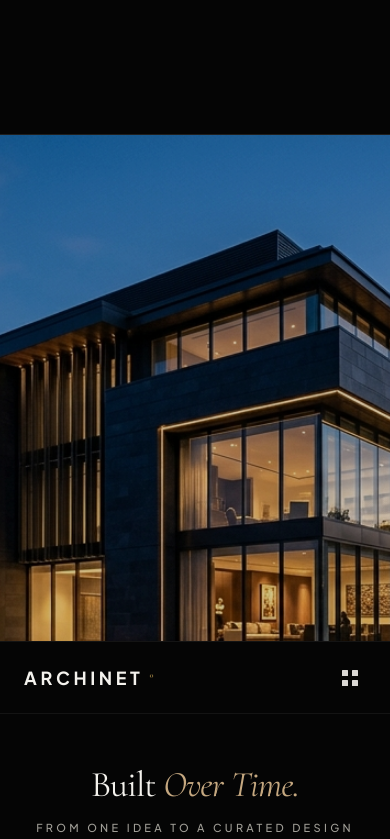
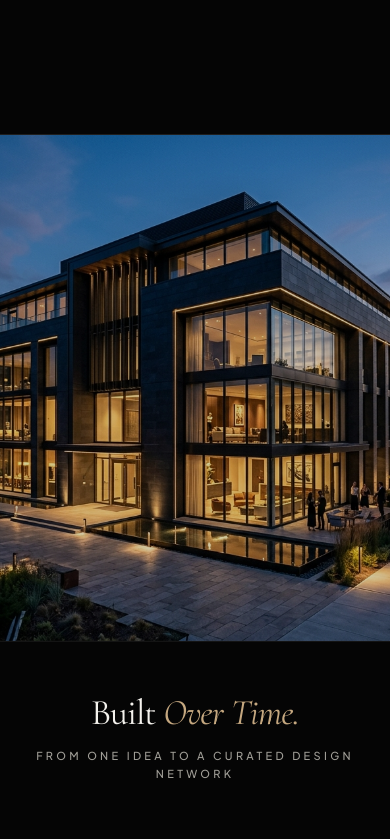
Before and after one commit to vickysrana2-cloud/archinet, a Next.js app: page / in a window 390 px wide. Shown: the part 4220-5059 px from the top of the page. Built offline with nearby package versions, Linux system fonts and the light colour scheme; a web font is replaced by a local one.

Commit message:
feat: add EditionsSection and FixedBackgroundSection components

```diff
--- a/src/components/sections/EditionsSection.tsx
+++ b/src/components/sections/EditionsSection.tsx
@@ -38,29 +38,6 @@ export default function EditionsSection() {
 
   return (
     <section id="editions" className="relative z-10 w-full bg-[#050505] text-[#f4f2ed] border-t border-white/[0.06] overflow-hidden">
-
-      {/* 1. Compact Section Header / Navigation Bar (~70-75px height) */}
-      <div className="w-full h-[72px] px-6 sm:px-10 lg:px-12 border-b border-white/[0.06] flex items-center justify-between">
-        {/* Left side logo */}
-        <div className="flex items-center gap-1.5">
-          <span className="font-sans text-lg sm:text-xl font-bold tracking-[0.2em] text-[#f4f2ed] uppercase">
-            ARCHINET
-          </span>
-          <span className="text-[#dcb45e] text-xs font-serif leading-none font-light">°</span>
-        </div>
-
-        {/* Right side 2x2 grid icon */}
-        <button
-          type="button"
-          aria-label="Grid Menu"
-          className="grid grid-cols-2 gap-1 p-2 hover:opacity-80 transition-opacity focus:outline-none"
-        >
-          <span className="w-1.5 h-1.5 bg-[#f4f2ed]/90 rounded-[0.5px]" />
-          <span className="w-1.5 h-1.5 bg-[#f4f2ed]/90 rounded-[0.5px]" />
-          <span className="w-1.5 h-1.5 bg-[#f4f2ed]/90 rounded-[0.5px]" />
-          <span className="w-1.5 h-1.5 bg-[#f4f2ed]/90 rounded-[0.5px]" />
-        </button>
-      </div>
 
       {/* Main Content Body */}
       <div className="w-full py-12 sm:py-16 lg:py-20 px-4 sm:px-6 lg:px-8 max-w-7xl mx-auto flex flex-col items-center">
--- a/src/components/sections/FixedBackgroundSection.tsx
+++ b/src/components/sections/FixedBackgroundSection.tsx
@@ -25,25 +25,11 @@ export default function FixedBackgroundSection({
       className={`relative w-full overflow-clip bg-[#050505] ${className}`}
       style={{ minHeight }}
     >
-      {/*
-        Desktop / Modern CSS Fixed Background Layer (background-attachment: fixed)
-        Hidden on touch devices to prevent mobile Safari viewport clipping
-      */}
+      {/* Fixed Background Layer (bg-fixed / background-attachment: fixed) */}
       <div
-        className="hidden md:block absolute inset-0 bg-cover bg-center bg-no-repeat bg-fixed z-0 pointer-events-none"
+        className="absolute inset-0 bg-cover bg-center bg-no-repeat bg-fixed z-0 pointer-events-none"
         style={{ backgroundImage: `url('${image}')` }}
       />
-
-      {/*
-        Mobile / Touch Sticky Visual Layer Fallback
-        Provides smooth stationary background behavior on iOS & Android
-      */}
-      <div className="md:hidden sticky top-0 left-0 w-full h-[100svh] overflow-hidden z-0 pointer-events-none">
-        <div
-          className="w-full h-full bg-cover bg-center bg-no-repeat"
-          style={{ backgroundImage: `url('${image}')` }}
-        />
-      </div>
 
       {/* Configurable Dark Overlay */}
       {overlay && (
@@ -54,7 +40,7 @@ export default function FixedBackgroundSection({
       )}
 
       {/* Foreground Content Layer */}
-      <ScrollReveal className="relative z-10 w-full min-h-full flex flex-col justify-center items-center md:pt-0 -mt-[100svh] md:mt-0">
+      <ScrollReveal className="relative z-10 w-full min-h-full flex flex-col justify-center items-center py-12">
         {children}
       </ScrollReveal>
     </section>
```
